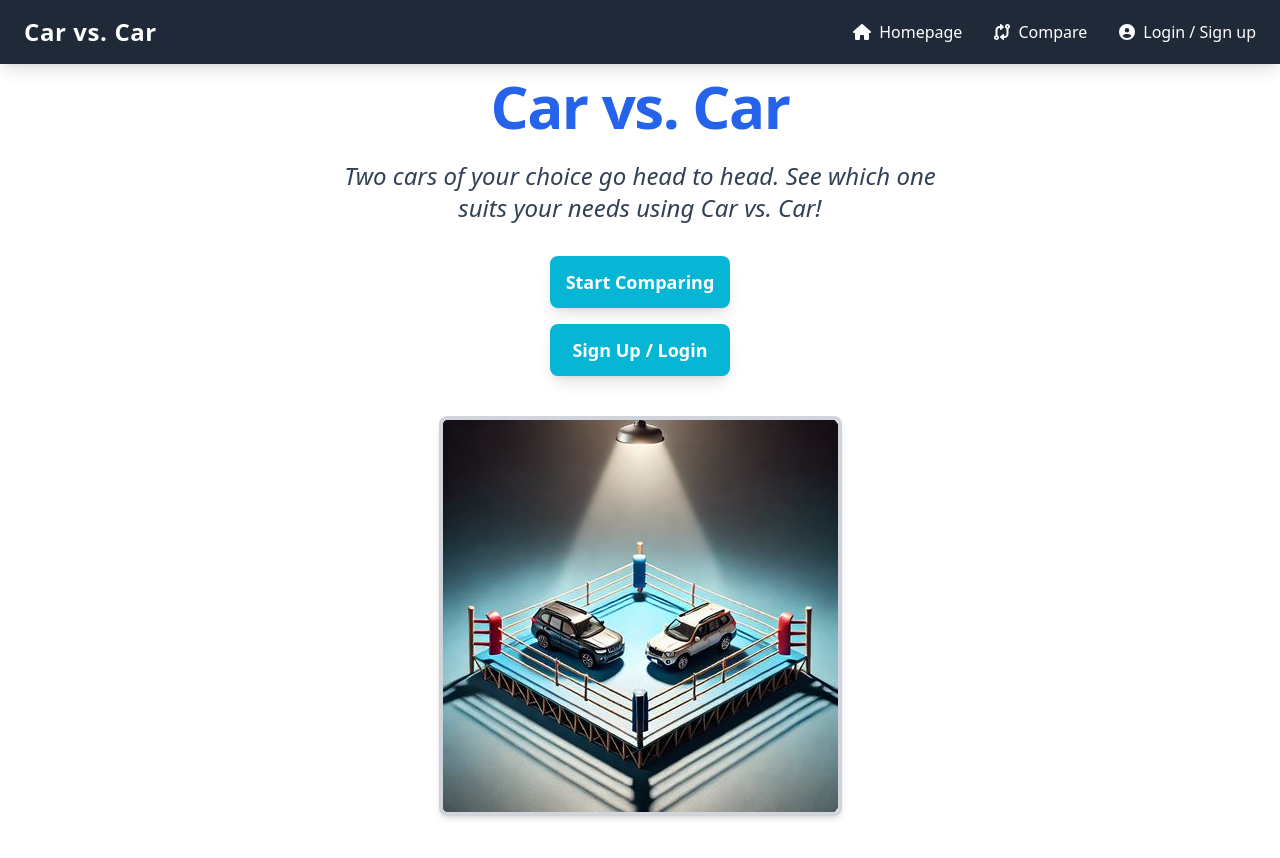
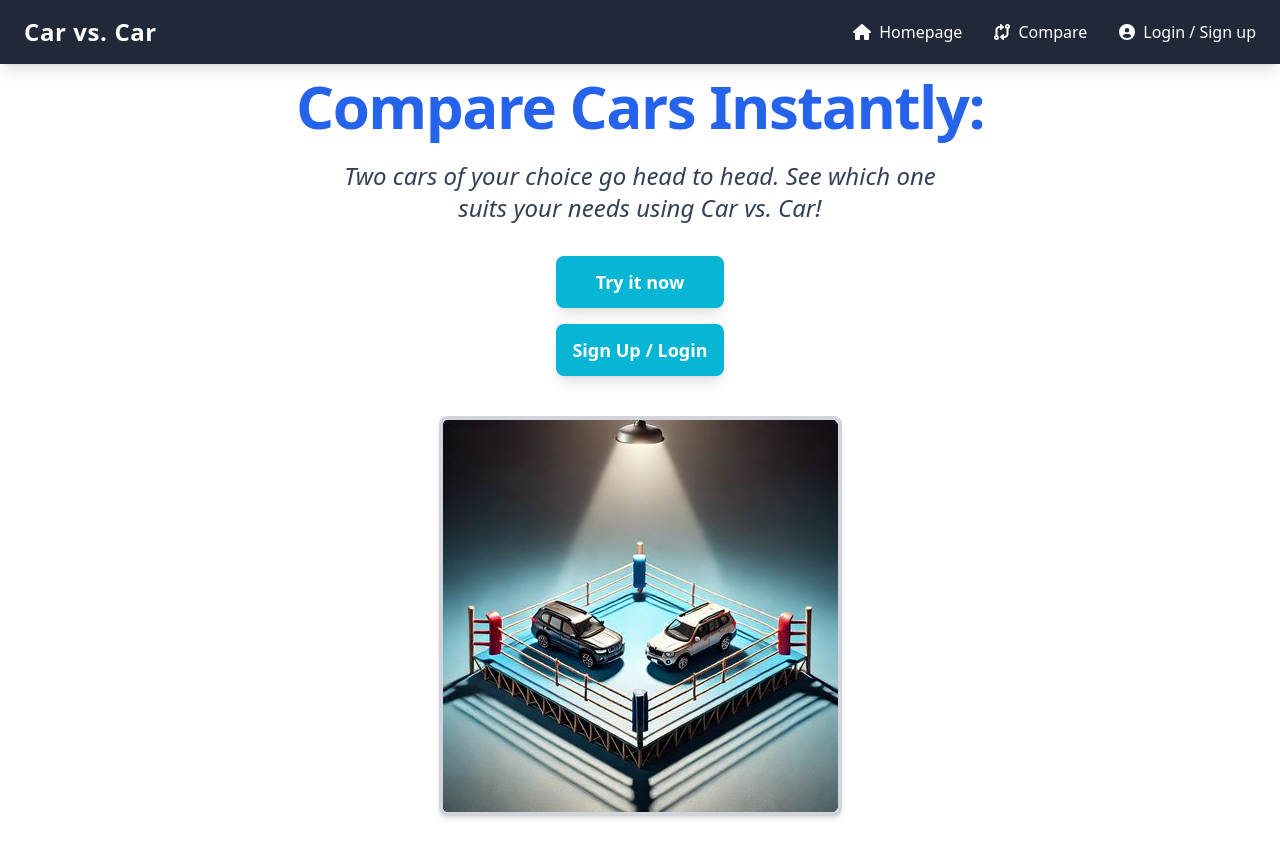
Before and after one commit to alramirez729/CarVsCar, a React (Create React App) app in the folder frontend/: page / in a window 1280 px wide. Shown: the top 858 px of the page. Built offline with nearby package versions, Linux system fonts and the light colour scheme.

Commit message:
Homepage change

```diff
--- a/frontend/src/pages/homepage.js
+++ b/frontend/src/pages/homepage.js
@@ -10,7 +10,7 @@ function Homepage() {
     <div className="flex flex-col items-center justify-center my-10 p-6 text-center font-sans">
       {/* Heading */}
       <h1 className="-mt-12 mb-6 text-4xl md:text-5xl lg:text-6xl font-bold text-slate-900 tracking-tight">
-        <span className="text-blue-600">Car vs. Car</span>
+        <span className="text-blue-600">Compare Cars Instantly:</span>
       </h1>
 
       {/* Description */}
@@ -24,7 +24,7 @@ function Homepage() {
           to="/compare"
           className="general-button-styling bg-blue-600 text-white px-8 py-3 rounded-lg text-lg font-semibold hover:bg-blue-700 transition-colors duration-300"
         >
-          Start Comparing
+          Try it now
         </Link>
         {!isLoggedIn && (
           <Link
```
